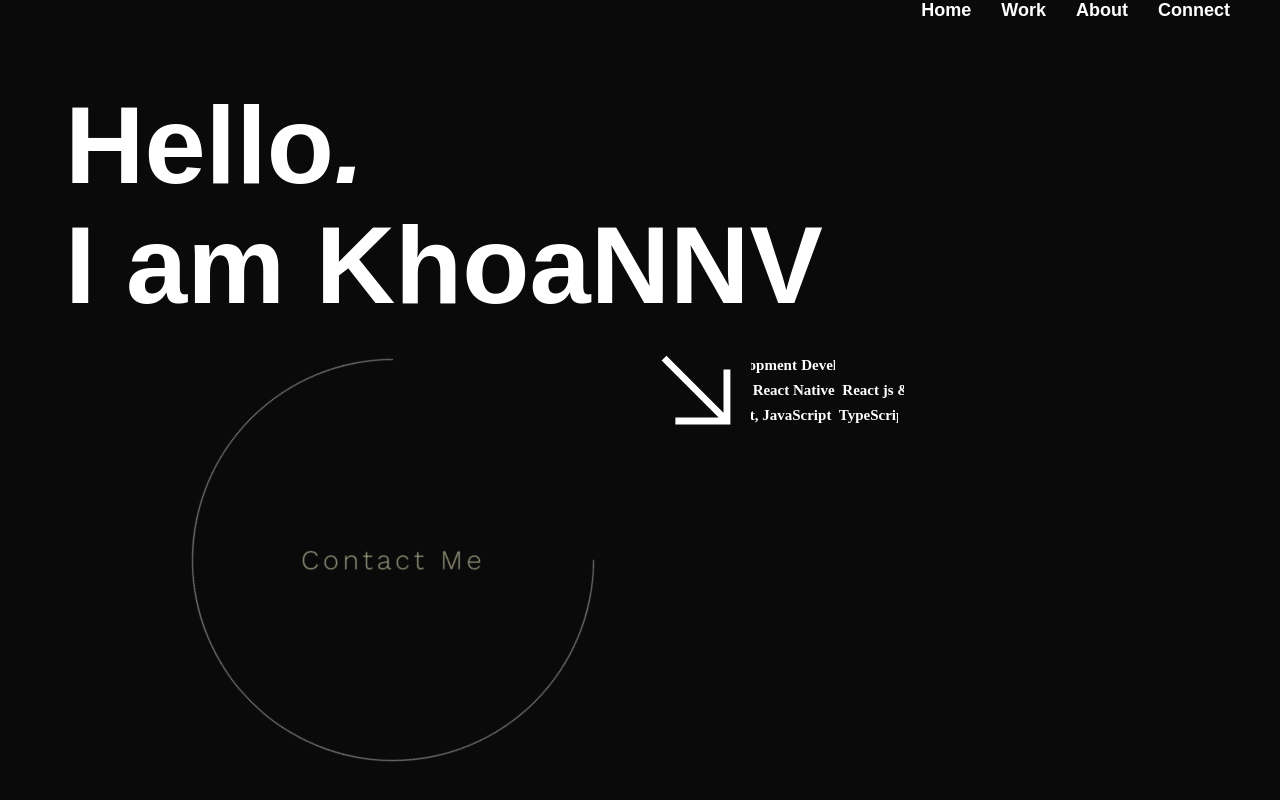
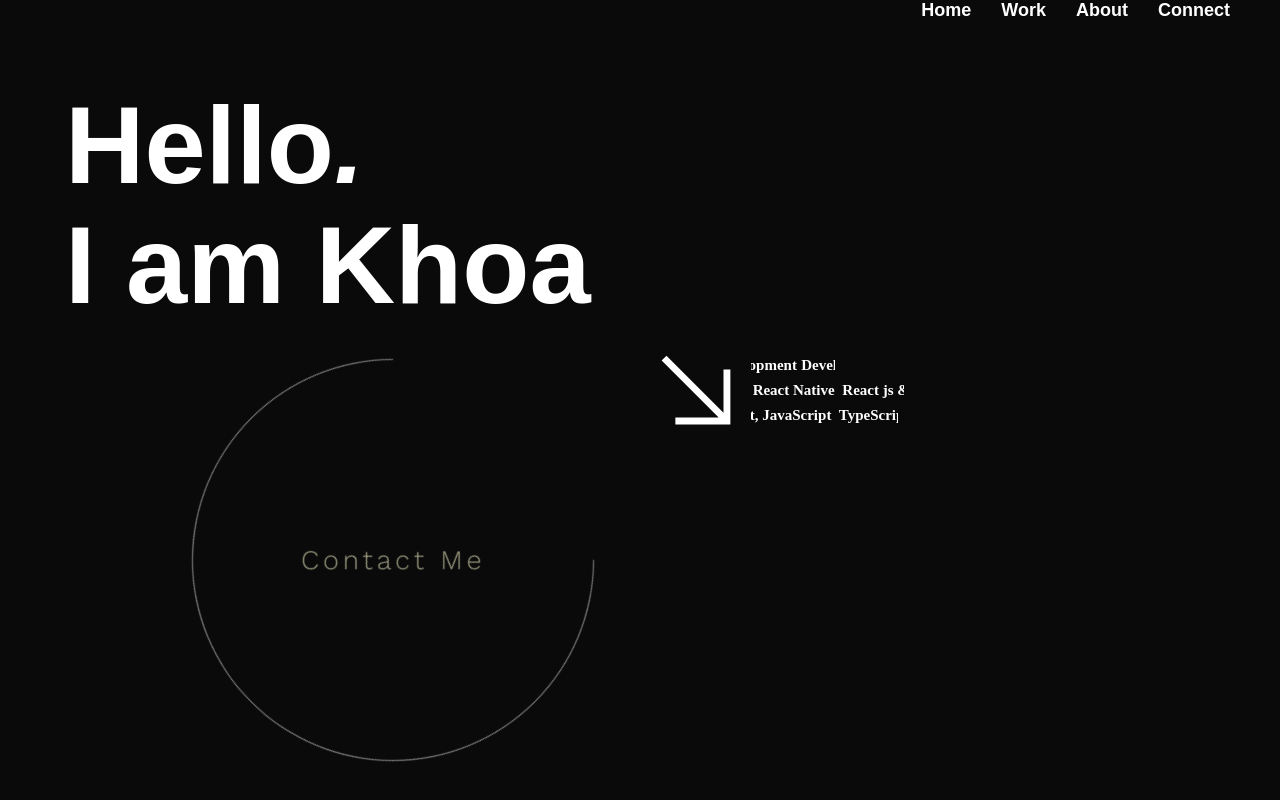
Before and after one commit to RkKhoaNNV/react-js-profile, a React (Create React App) app: page / in a window 1280 px wide. Shown: the top 800 px of the page. Built offline with nearby package versions, Linux system fonts and the light colour scheme; a web font is replaced by a local one.

Commit message:
fix: rename
Signed-off-by: RkKhoaNNV <khoannv@rikkeisoft.com>

```diff
--- a/src/components/PageHeader/PageHeader.jsx
+++ b/src/components/PageHeader/PageHeader.jsx
@@ -45,7 +45,7 @@ const PageHeader = () => {
           </motion.h1>
         </span>
         <span>
-          <motion.h1 variants={TextVariant}>I am KhoaNNV</motion.h1>
+          <motion.h1 variants={TextVariant}>I am Khoa</motion.h1>
         </span>
       </motion.div>
     </>
```
